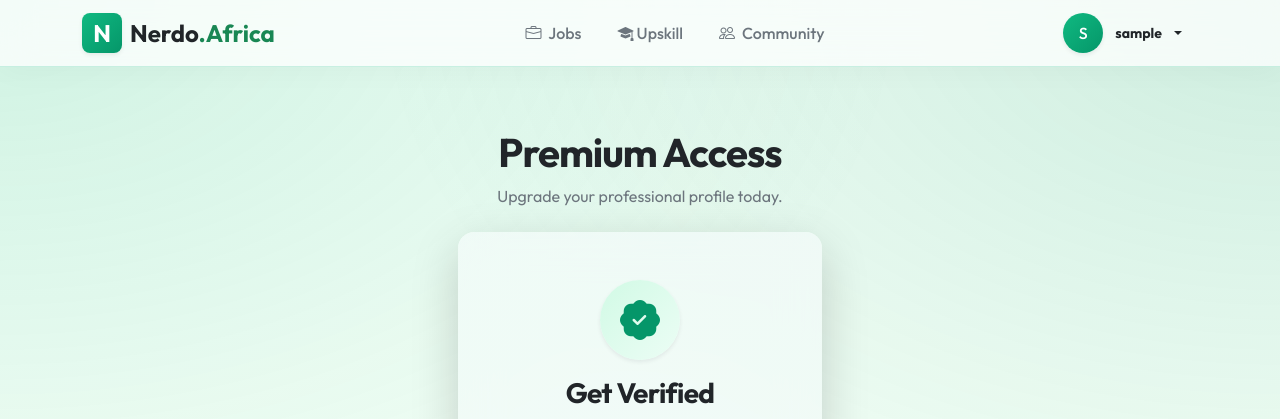
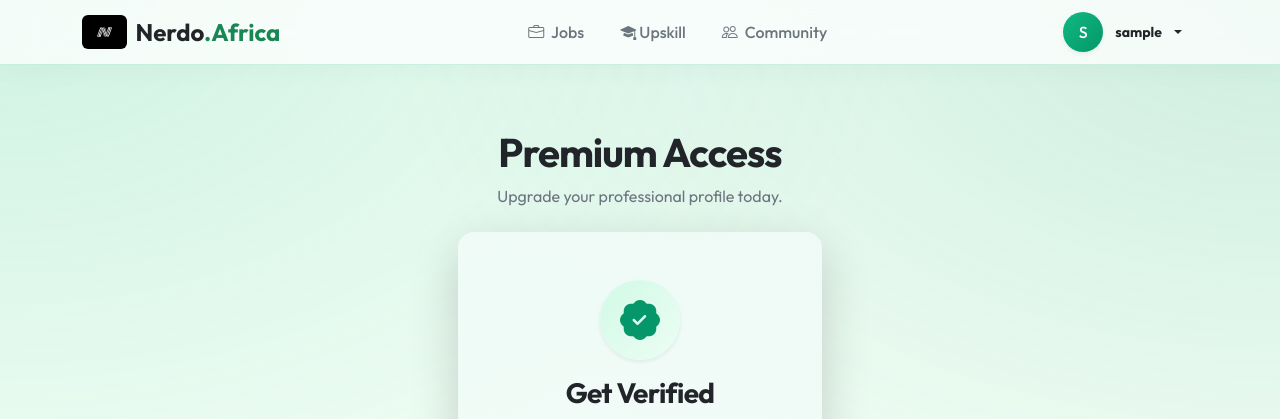
Before and after one commit to 7ever/Nerdo.Africa, a Django app: page /billing/pay/ in a window 1280 px wide. Shown: the top 419 px of the page. Run offline with Django 5.2, Linux system fonts and the light colour scheme; the visitor is signed in with stand-in values (Sample User, id 1); some libraries are stand-ins or nearby versions.

Commit message:
UI/UX changes

```diff
--- a/nerdo_project/templates/nav.html
+++ b/nerdo_project/templates/nav.html
@@ -1,12 +1,10 @@
 {% load static %}
 <nav class="navbar navbar-expand-lg fixed-top bg-glass mb-4">
     <div class="container">
-        <!-- 1. Modern Brand -->
+        <!-- 1. Modern Brand with Logo -->
         <a class="navbar-brand fw-bold fs-4 d-flex align-items-center gap-2" href="{% url 'job_market' %}">
-            <div class="bg-primary text-white rounded-3 d-flex align-items-center justify-content-center shadow-sm"
-                style="width: 40px; height: 40px; background: linear-gradient(135deg, #10b981, #059669) !important;">
-                N
-            </div>
+            <img src="{% static 'images/logo.png' %}" alt="Nerdo.Africa Logo" class="img-fluid rounded-2"
+                style="width: 40px; height: 34px; max-height: 45px; width: auto;">
             <span class="text-dark tracking-tight">Nerdo<span class="text-success">.Africa</span></span>
         </a>
 
@@ -64,7 +62,8 @@
                             <a class="dropdown-item p-3 rounded-3 bg-light-subtle d-flex align-items-center gap-2"
                                 href="{% url 'profile' %}">
                                 {% if user.profile.avatar and 'avatars/' in user.profile.avatar.url %}
-                                <img src="{{ user.profile.avatar.url }}" class="rounded-circle shadow-sm" style="width: 60px; height: 48px;"/>
+                                <img src="{{ user.profile.avatar.url }}" class="rounded-circle shadow-sm"
+                                    style="width: 60px; height: 48px;" />
                                 {% else %}
                                 <div class="bg-success text-white rounded-circle d-flex align-items-center justify-content-center fs-5 fw-bold"
                                     style="width: 60px; height: 48px; background: linear-gradient(135deg, #10b981, #059669) !important;">
```
Also changed, not shown: nerdo_project/static/images/logo.png (added).
